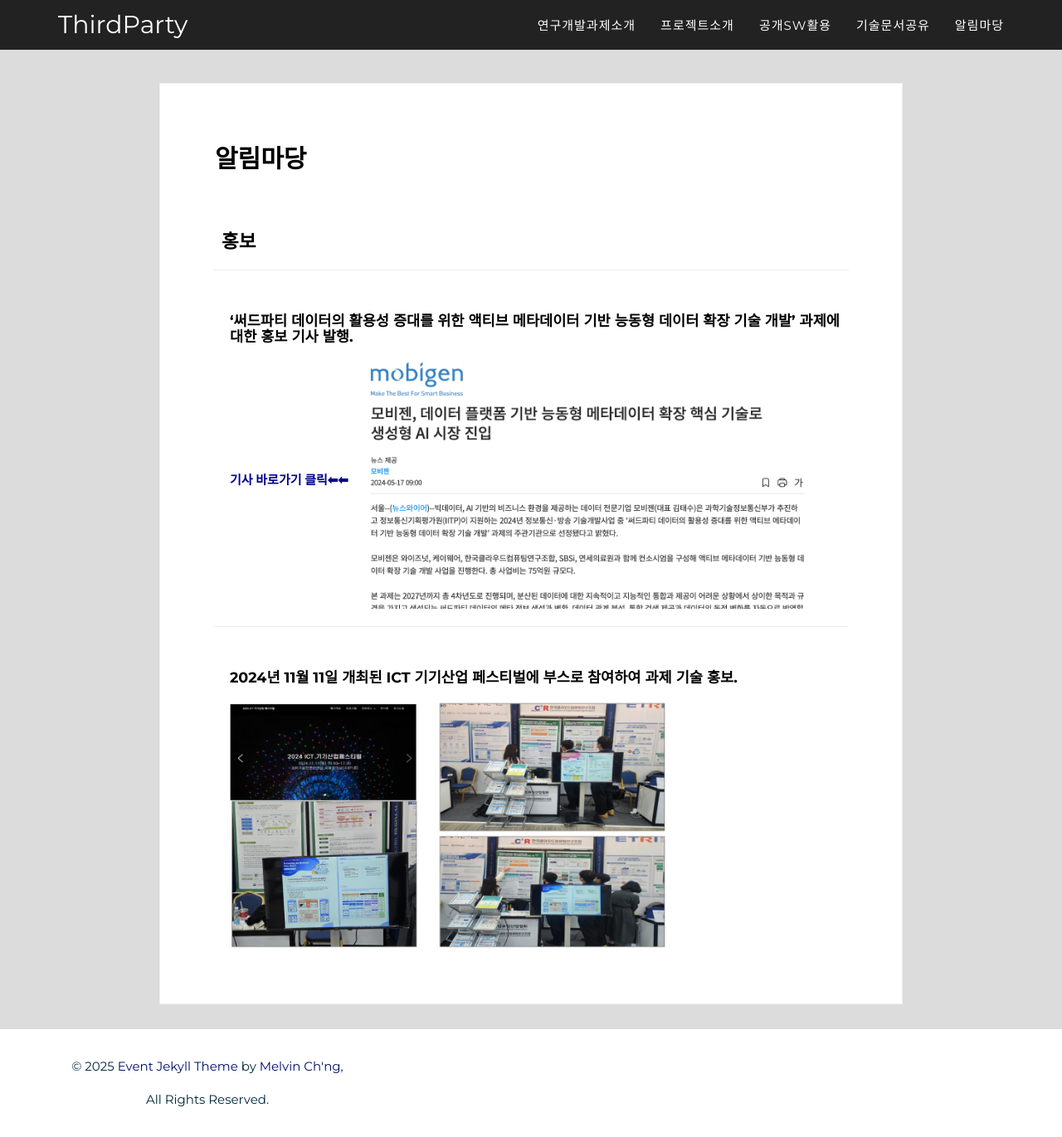
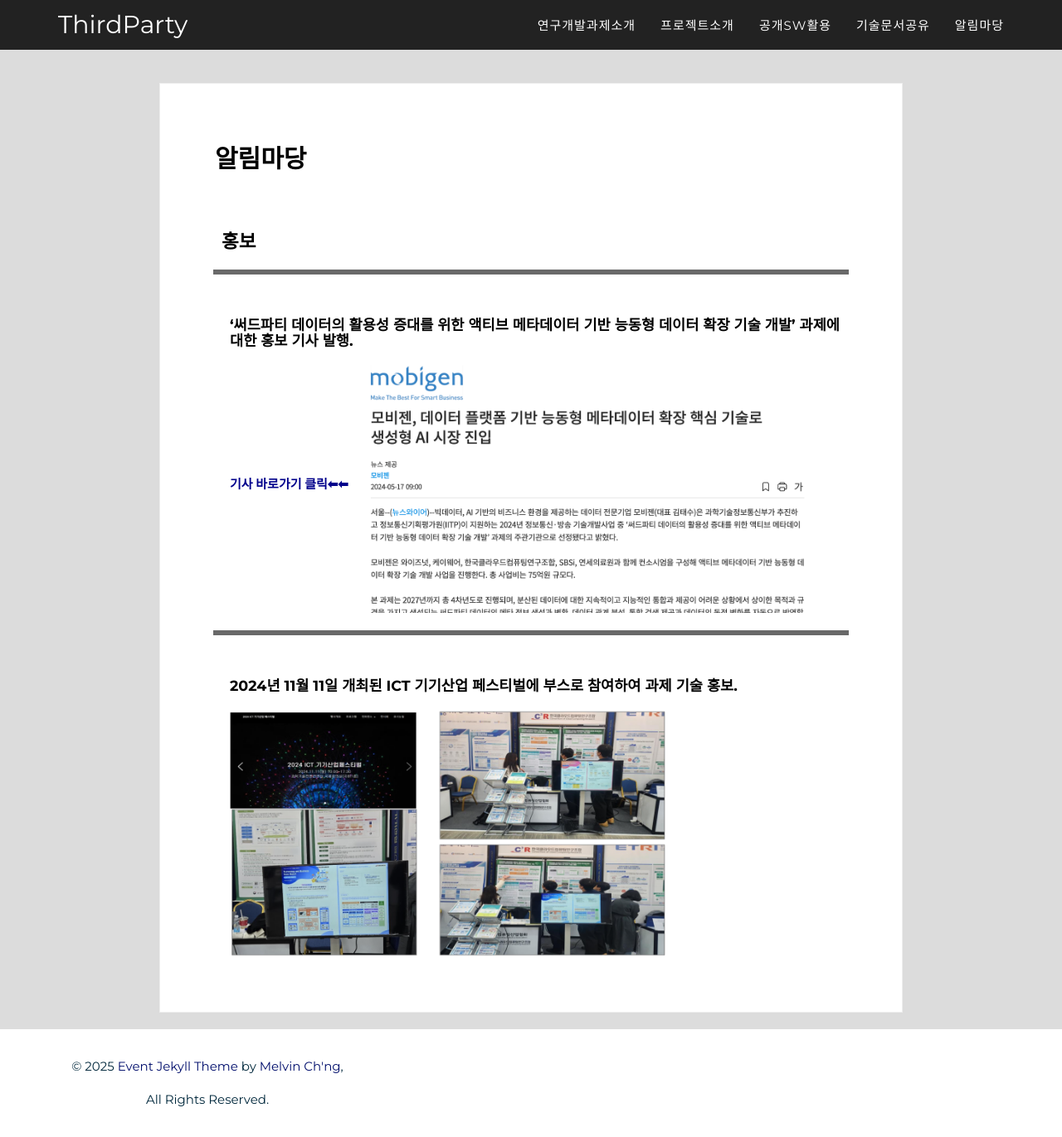
Before and after one commit to ThirdActiveDataExTech/ThirdActiveDataExTech.github.io, a Jekyll site: the page built from 2016_pages/announcement.html, in a window 1280 px wide and 1371 px high. Shown: the whole window at 83% size. Built offline with Jekyll 4.4.1, drawn with Linux system fonts in a browser that asks for light colours; some web fonts are replaced.

Commit message:
[알림마당]
- 구분선 색상변경

```diff
--- a/2016_pages/announcement.html
+++ b/2016_pages/announcement.html
@@ -8,13 +8,13 @@
 <div class="event black-frame">
     <h1 class="title">{{ page.title }}</h1>
     <h2>홍보</h2>
-    <hr>
+    <hr style="border: 3px solid dimgray;">
     <h3>‘써드파티 데이터의 활용성 증대를 위한 액티브 메타데이터 기반 능동형 데이터 확장 기술 개발’ 과제에 대한 홍보 기사 발행.<br></h3>
     <a class="context1" href="https://www.newswire.co.kr/newsRead.php?no=989803">
         기사 바로가기 클릭⬅︎⬅︎
     </a>
     <img class="announce-img" src="/css/2016_style/img/press-release1.png" alt="">
-    <hr>
+    <hr style="border: 3px solid dimgray;">
     <h3>2024년 11월 11일 개최된 ICT 기기산업 페스티벌에 부스로 참여하여 과제 기술 홍보.</h3>
     <p class="context1">
         </p>
```
